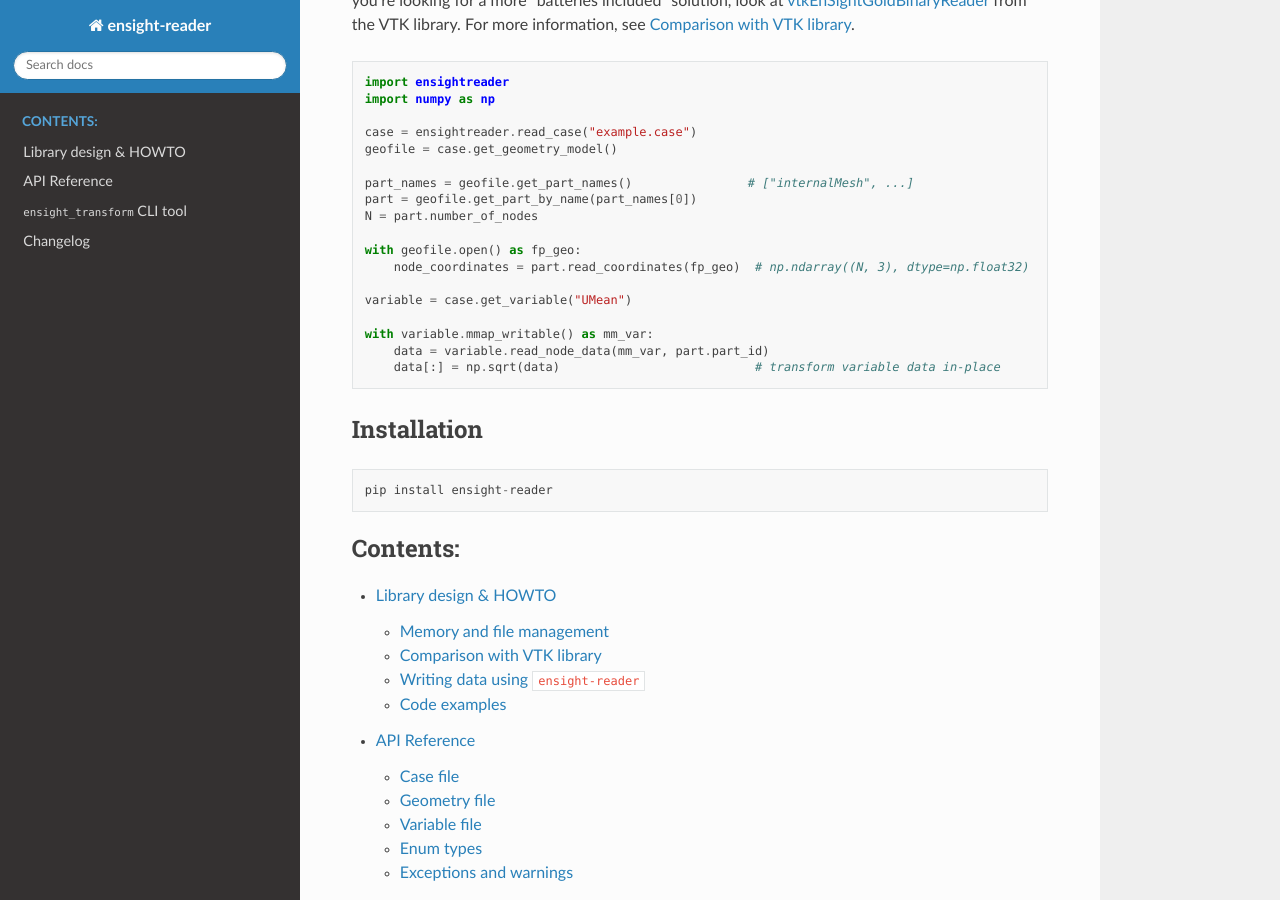
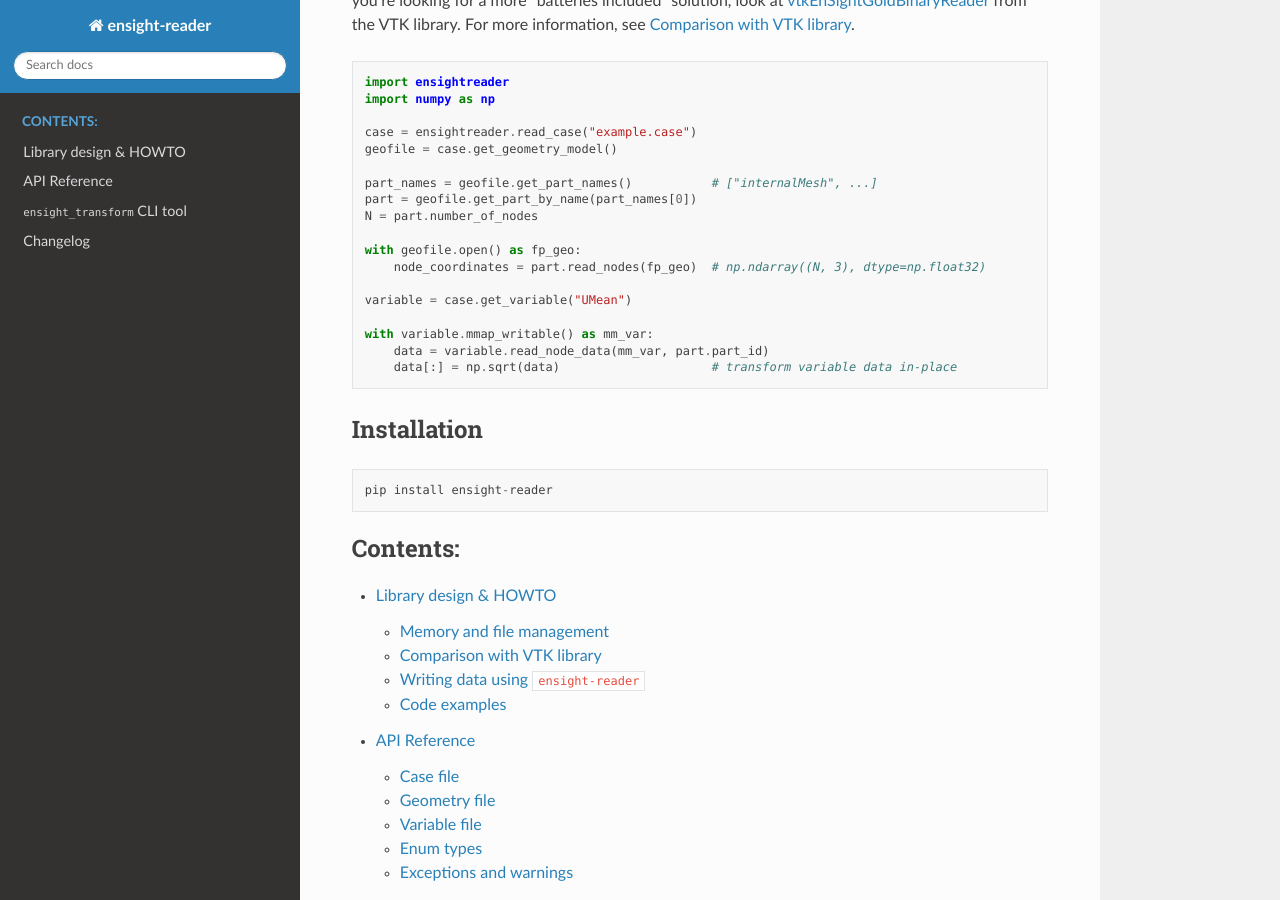
Before and after one commit to tkarabela/ensight-reader, a Sphinx documentation site: the page built from docs/source/index.rst, in a window 1280 px wide and 900 px high, scrolled down 436 px. Built offline with Sphinx 7.4.7 and the Read the Docs theme 2.0.0, drawn with Linux system fonts in a browser that asks for light colours.

Commit message:
Fix improper reference to `GeometryPart.read_nodes` in README
Fixes #4.

```diff
--- a/docs/source/index.rst
+++ b/docs/source/index.rst
@@ -29,18 +29,18 @@ from the VTK library. For more information, see :ref:`Comparison with VTK librar
    case = ensightreader.read_case("example.case")
    geofile = case.get_geometry_model()
 
-   part_names = geofile.get_part_names()                # ["internalMesh", ...]
+   part_names = geofile.get_part_names()           # ["internalMesh", ...]
    part = geofile.get_part_by_name(part_names[0])
    N = part.number_of_nodes
 
    with geofile.open() as fp_geo:
-       node_coordinates = part.read_coordinates(fp_geo)  # np.ndarray((N, 3), dtype=np.float32)
+       node_coordinates = part.read_nodes(fp_geo)  # np.ndarray((N, 3), dtype=np.float32)
 
    variable = case.get_variable("UMean")
 
    with variable.mmap_writable() as mm_var:
        data = variable.read_node_data(mm_var, part.part_id)
-       data[:] = np.sqrt(data)                           # transform variable data in-place
+       data[:] = np.sqrt(data)                     # transform variable data in-place
 
 Installation
 ------------
```
Also changed, not shown: README.md (+3 -3 lines).
